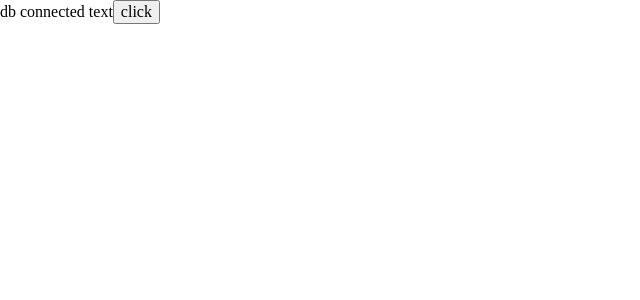
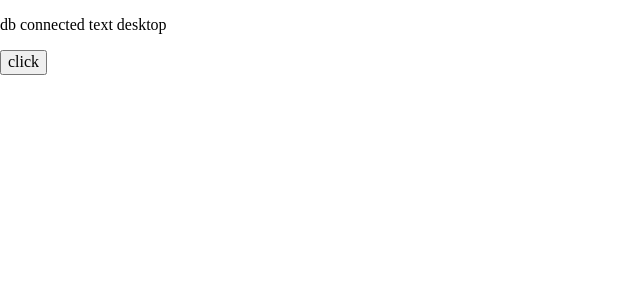
Before and after one commit to PopovYehor/conf-init, a Next.js app: page / in a window 1280 px wide. Shown: the top 300 px of the page, without its empty margins (0-640 px from the left). Built offline with nearby package versions, Linux system fonts and the light colour scheme.

Commit message:
Update index.tsx

```diff
--- a/src/pages/index.tsx
+++ b/src/pages/index.tsx
@@ -3,15 +3,18 @@
 import { useAppDispatch, useAppSelector } from "@/hooks/hooks";
 import { fetchTest, SET_TEST } from "@/reducers/test/test.reducer";
 import { RootState } from "@/store/store";
-import { useEffect } from "react";
+import Link from "next/link";
+import { useEffect, useState } from "react";
 
 export default function Home() {
+
+  const [mobile, setmobile] = useState(false)
 
   const test = useAppSelector((state: RootState)=>state.test)
   const dispatch = useAppDispatch()
 
   const testHandler = ()=>{
-      dispatch(SET_TEST('Change text'))
+    setmobile(!mobile)
   }
 
   useEffect(()=>{
@@ -24,8 +27,8 @@ export default function Home() {
 
   return (
     <>
-      {test.test}
-      <button onClick={()=>testHandler()}>click</button>
+    {mobile ? <p>{test.test+' mobile'}</p> : <p>{test.test+' desktop'}</p>}
+    <button onClick={()=>{testHandler()}}>click</button>
     </>
   );
 }
```
Lines whose indentation alone changed are shown as unchanged.
